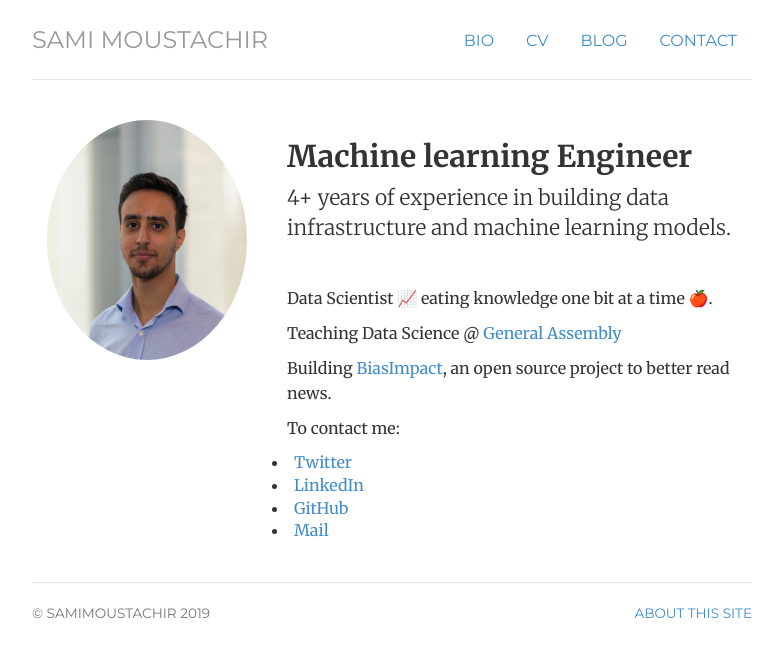
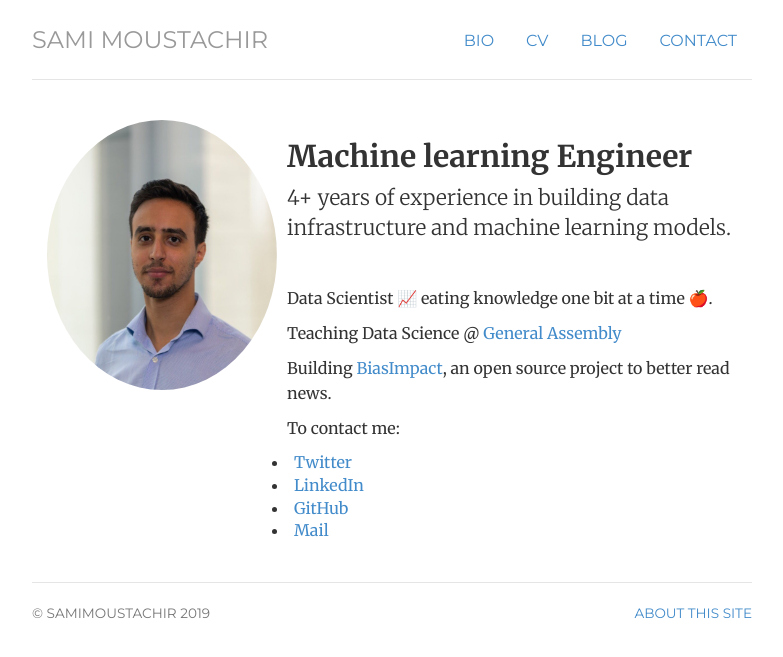
Before and after one commit to sammous/sammous.github.io, a Jekyll site: the page built from index.html, in a window 1280 px wide. Shown: the top 657 px of the page, without its empty margins (248-1031 px from the left). Built offline with Jekyll 4.4.1, drawn with Linux system fonts in a browser that asks for light colours.

Commit message:
update pic size

```diff
--- a/index.html
+++ b/index.html
@@ -12,7 +12,7 @@ description: Sami Moustachir
 <!-- <div class="jumbotron"> -->
 <div class="row marketing">
 	<div class="col-sm-4">
-	<img  class="img-circle avatar" alt="Sami Moustachir" src="img/sami.png" height=240 width=200>
+	<img  class="img-circle avatar" alt="Sami Moustachir" src="img/sami.png" height=270 width=230>
 </div>
 	<div itemscope itemtype="http://data-vocabulary.org/Person" class="col-sm-8">
 	<h2>Machine learning Engineer</h2>
```
